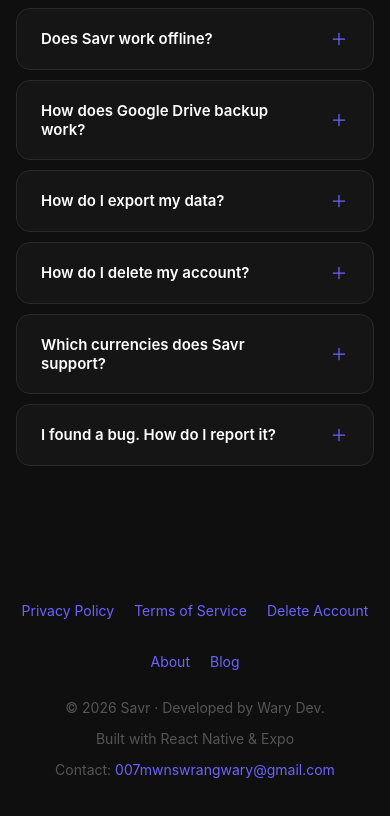
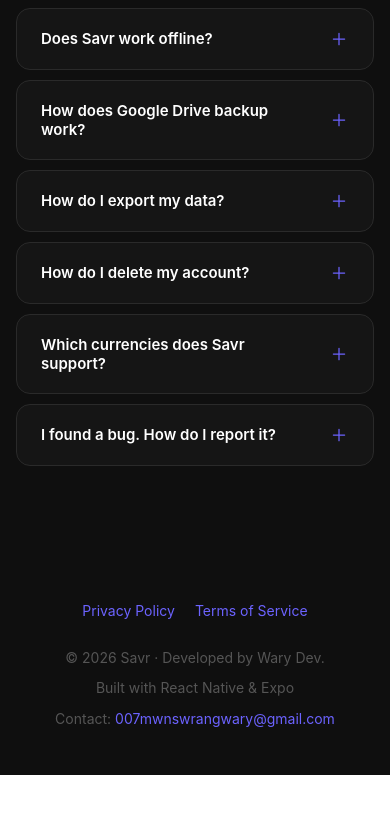
Before and after one commit to 007wary/007wary.github.io, a plain HTML site: page index.html in a window 390 px wide. Shown: the part 2968-3784 px from the top of the page. After the commit the page ends 3743 px from the top, so only its background shows below. Drawn offline with nearby package versions, Linux system fonts and the light colour scheme.

Commit message:
fix: remove extra footer links, keep only privacy policy and terms of service

```diff
--- a/index.html
+++ b/index.html
@@ -510,6 +510,7 @@
     .footer a:hover { text-decoration: underline; }
 
     @media (max-width: 480px) {
+       body { padding-top: 80px; }
       .logo { font-size: 56px; }
       .tagline { font-size: 16px; }
       .section-title { font-size: 22px; }
@@ -785,9 +786,6 @@
     <div style="display:flex;gap:20px;justify-content:center;flex-wrap:wrap;margin-bottom:16px;">
       <a href="/privacy-policy.html">Privacy Policy</a>
       <a href="/terms-of-service.html">Terms of Service</a>
-      <a href="/delete-account.html">Delete Account</a>
-      <a href="/about.html">About</a>
-      <a href="/blog/index.html">Blog</a>
     </div>
     <p>© <span id="year">2026</span> Savr · Developed by Wary Dev.</p>
     <p>Built with React Native & Expo</p>
```
